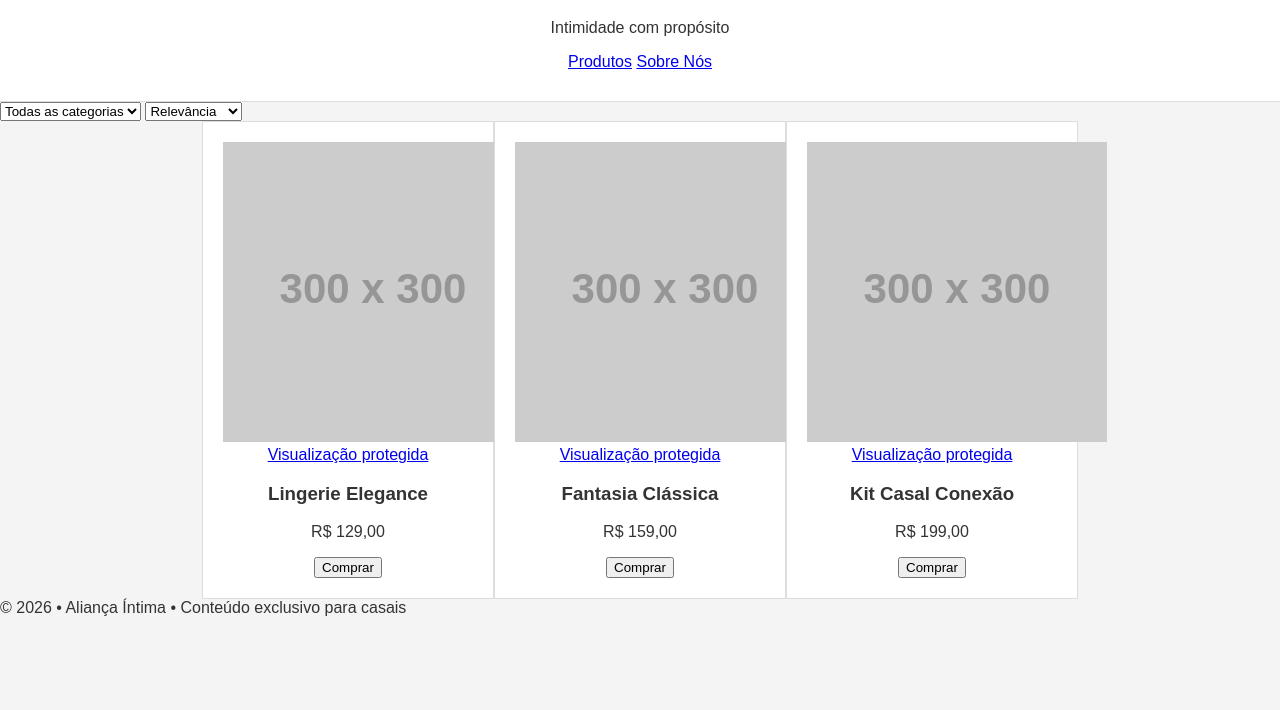
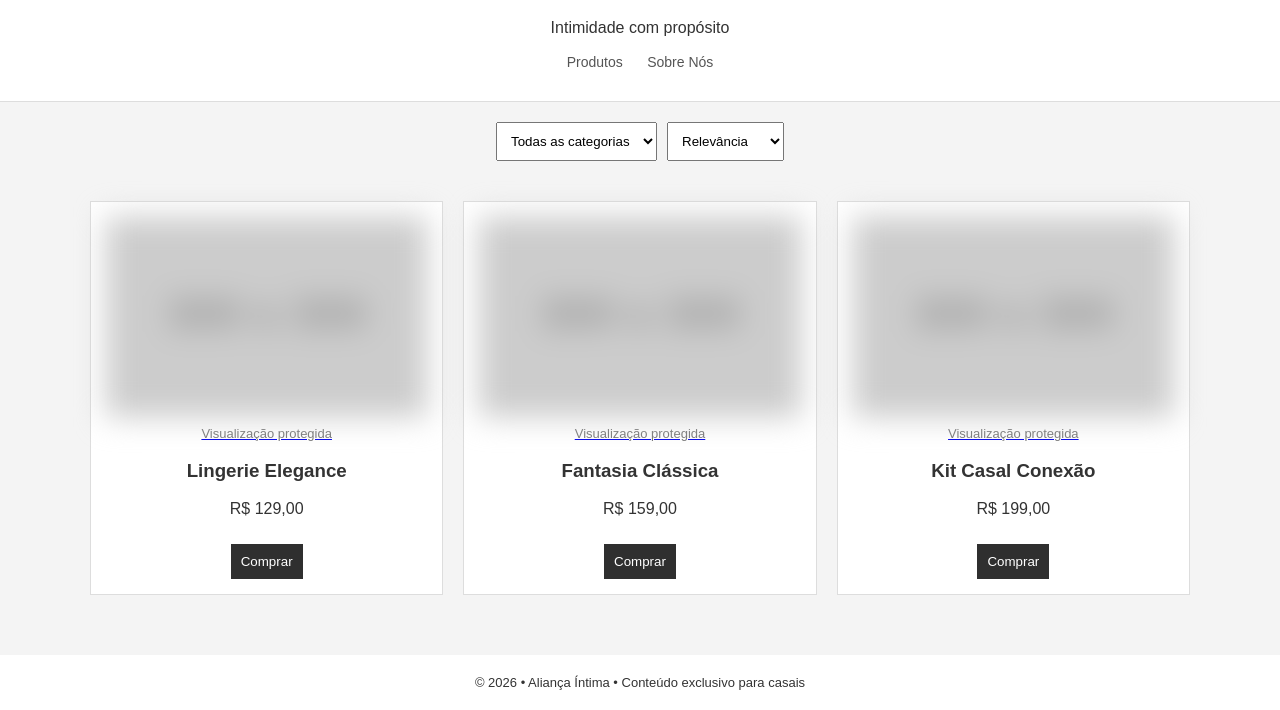
Before and after one commit to Vitorvlpn/alianca-intima, a plain HTML site: page index.html in a window 1280 px wide. Shown: the part 91-801 px from the top of the page. Drawn offline with Linux system fonts and the light colour scheme; placeholder pictures from the web are drawn by us.

Commit message:
Update style.css

```diff
--- a/style.css
+++ b/style.css
@@ -1,45 +1,83 @@
-body {
-  margin: 0;
-  font-family: Arial, Helvetica, sans-serif;
-  background: #f4f4f4;
-  color: #333;
+body{
+  margin:0;
+  font-family:Arial, Helvetica, sans-serif;
+  background:#f4f4f4;
+  color:#333;
 }
 
-header {
-  background: #fff;
-  text-align: center;
-  padding: 30px;
-  border-bottom: 1px solid #ddd;
+header{
+  background:#fff;
+  text-align:center;
+  padding:30px;
+  border-bottom:1px solid #ddd;
 }
 
-.intro {
-  max-width: 600px;
-  margin: 40px auto;
-  text-align: center;
+nav a{
+  margin:0 10px;
+  text-decoration:none;
+  color:#555;
+  font-size:14px;
 }
 
-.products {
-  display: flex;
-  justify-content: center;
+.filters{
+  display:flex;
+  justify-content:center;
+  gap:10px;
+  margin:20px;
 }
 
-.card {
-  background: #fff;
-  padding: 20px;
-  width: 250px;
-  border: 1px solid #ddd;
-  text-align: center;
+select{
+  padding:10px;
 }
 
-.image {
-  height: 200px;
-  background: #ccc;
-  display: flex;
-  align-items: center;
-  justify-content: center;
-  color: #666;
+.products{
+  max-width:1100px;
+  margin:auto;
+  display:grid;
+  grid-template-columns:repeat(auto-fit,minmax(250px,1fr));
+  gap:20px;
+  padding:20px;
 }
 
-.price {
-  font-weight: bold;
+.card{
+  background:#fff;
+  padding:15px;
+  border:1px solid #ddd;
+  text-align:center;
 }
+
+.card img{
+  width:100%;
+  height:200px;
+  object-fit:cover;
+  filter:blur(15px);
+  transition:.3s;
+}
+
+.card:hover img{
+  filter:blur(0);
+}
+
+.card span{
+  display:block;
+  font-size:13px;
+  color:#777;
+  margin-top:5px;
+}
+
+button{
+  margin-top:10px;
+  padding:10px;
+  background:#2f2f2f;
+  color:#fff;
+  border:none;
+  cursor:pointer;
+}
+
+footer{
+  background:#fff;
+  text-align:center;
+  padding:20px;
+  font-size:13px;
+  margin-top:40px;
+}
```
